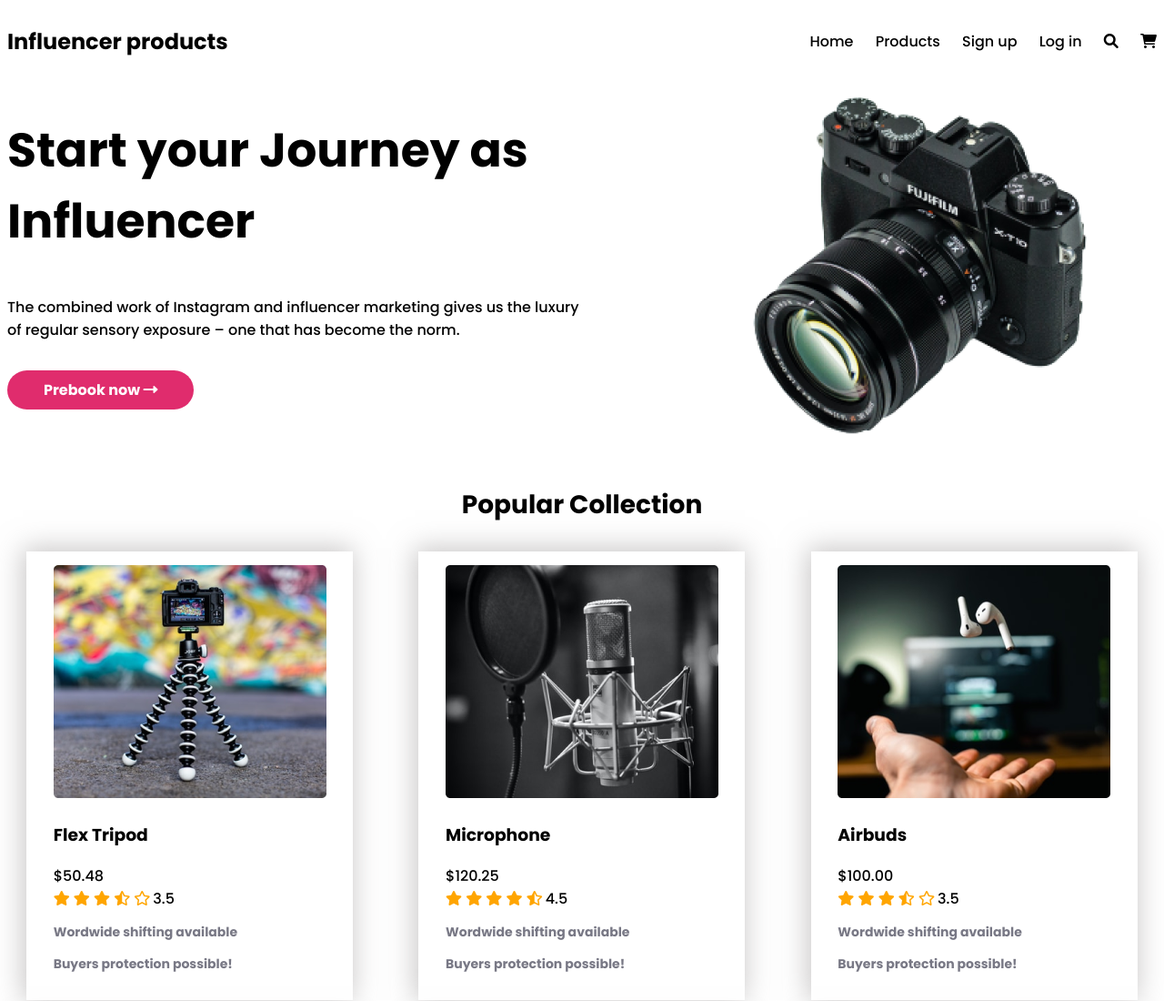
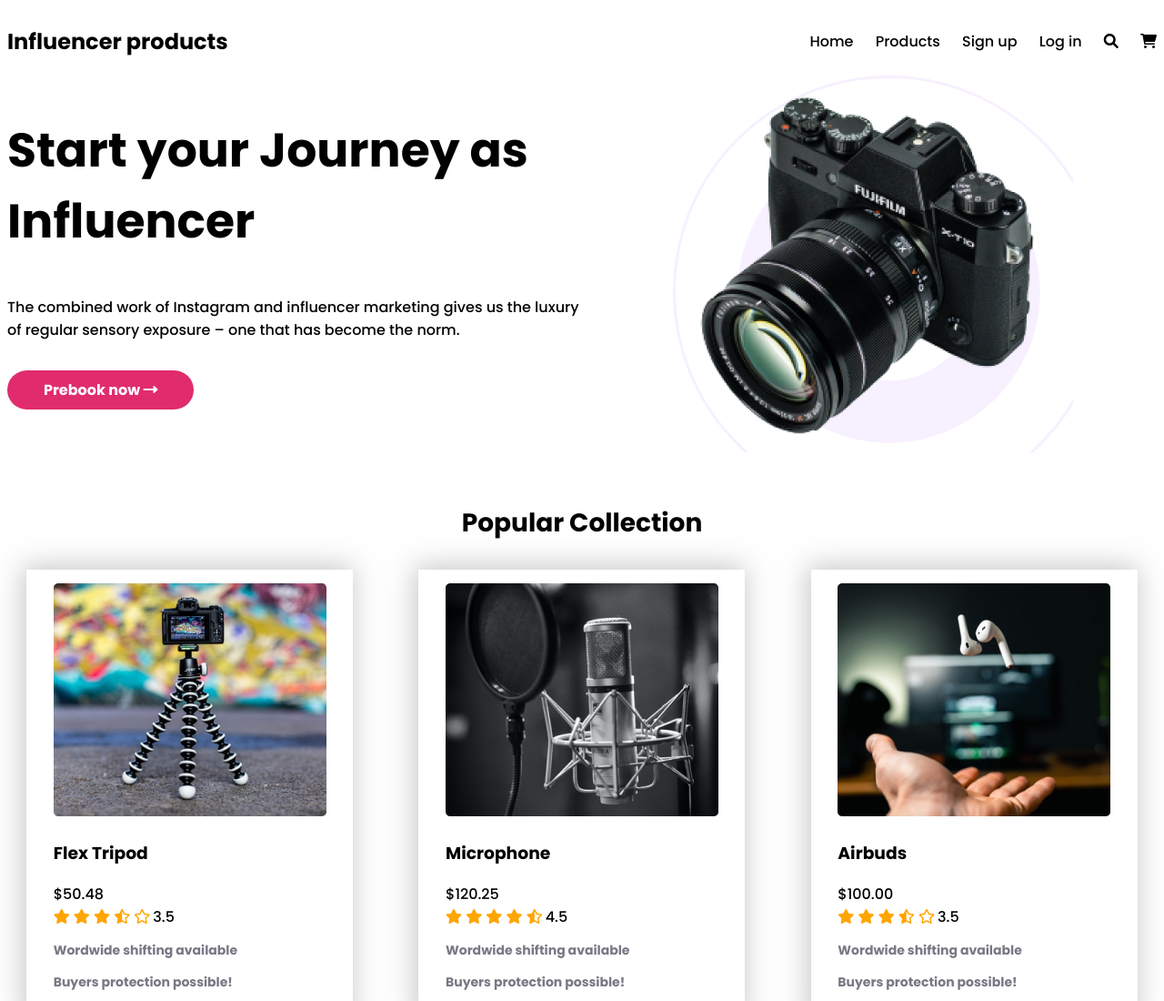
Before and after one commit to SohanaN/a2-influencer-gear, a plain HTML site: page index.html in a window 1280 px wide. Shown: the top 1100 px of the page at 91% size. Drawn offline with Linux system fonts and the light colour scheme.

Commit message:
bg added

```diff
--- a/css/style.css
+++ b/css/style.css
@@ -31,6 +31,7 @@ Banner Part
 }
 .banner{
     justify-content: space-between;
+    margin-bottom: 50px;
 }
 .half-width{
     width: 50%;
@@ -54,10 +55,12 @@ Banner Part
     cursor: pointer;
     background-color: #fff;
 }
-.half-width img{
-    padding-left: 25%;
+.banner-image img{
+    background-image: url(../images/photos/Circle-design.svg);
+    background-repeat: no-repeat;
+    position: relative;
+    left: 100px;
 }
-
 /* ..........
 Popular Collection
 ............. */
```
Also changed, not shown: images/photos/Circle-design.svg (renamed from images/photos/Circle design.svg).
